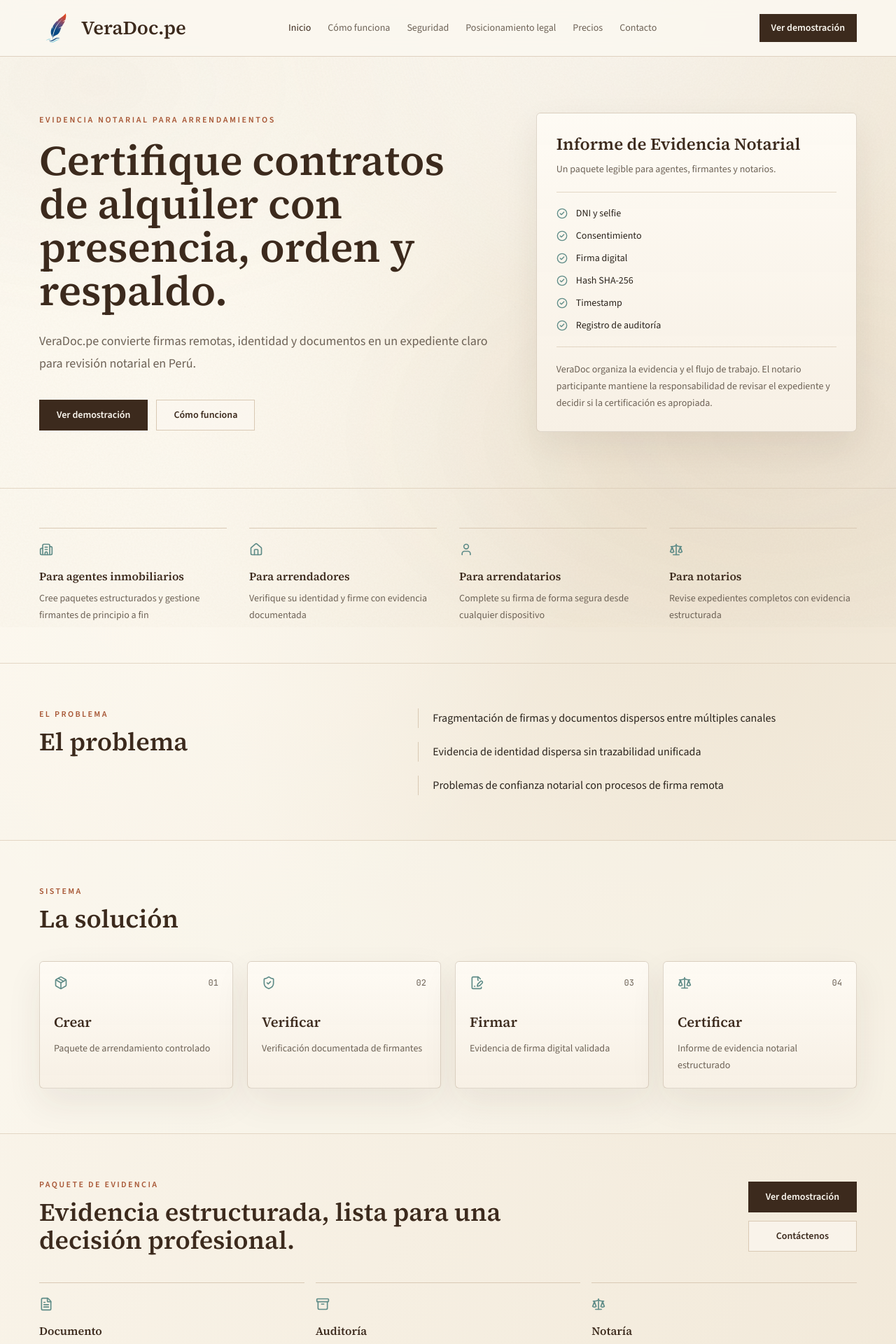
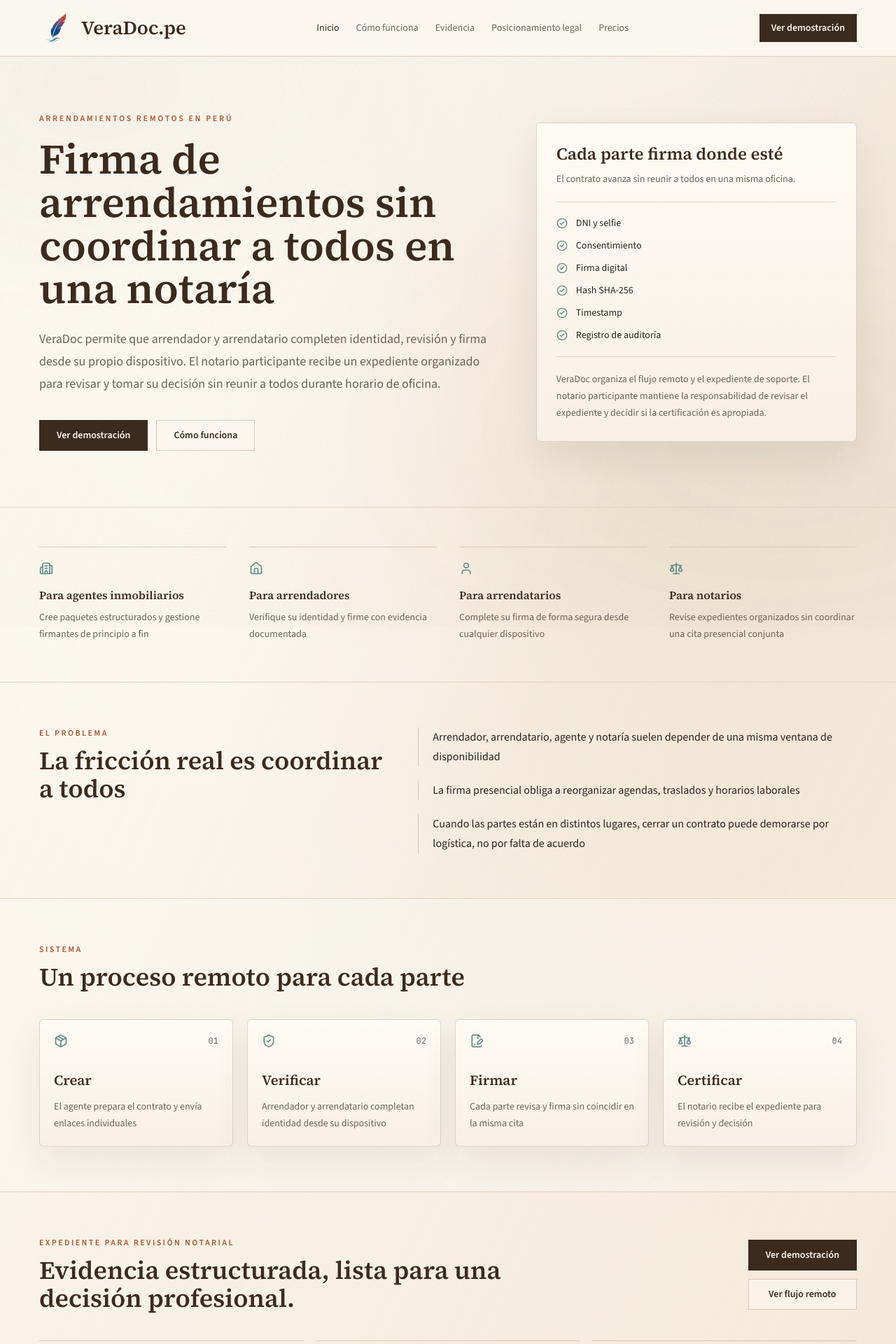
Before and after one commit to standardholdingsllc/veradoc, a Next.js app: page / in a window 1280 px wide. Shown: the top 1920 px of the page at 70% size. Built offline with nearby package versions, Linux system fonts and the light colour scheme.

Commit message:
Refocus marketing copy on remote convenience

```diff
--- a/app/(marketing)/como-funciona/page.tsx
+++ b/app/(marketing)/como-funciona/page.tsx
@@ -29,11 +29,13 @@ export const metadata: Metadata = {
   description: COMO_FUNCIONA.subtitulo,
 };
 
+type WorkflowRole = UserRole | "system" | "signers";
+
 interface WorkflowStep {
   step: number;
   title: string;
   description: string;
-  role: UserRole | "system";
+  role: WorkflowRole;
   evidence: string[];
   icon: React.ComponentType<{ className?: string }>;
 }
@@ -70,17 +72,17 @@ const STEPS: WorkflowStep[] = [
     step: 4,
     title: "El agente envía enlaces de firma",
     description:
-      "Distribuye enlaces seguros personalizados a cada firmante por correo o WhatsApp.",
+      "Distribuye enlaces personalizados para que cada parte continúe desde su propio dispositivo, sin coordinar una cita conjunta.",
     role: "realtor",
     evidence: ["Enlaces seguros", "Registro de envío", "Tokens de acceso"],
     icon: Send,
   },
   {
     step: 5,
-    title: "Los firmantes verifican identidad y firman",
+    title: "Arrendador y arrendatario verifican identidad y firman",
     description:
-      "Arrendador y arrendatario completan verificación WhatsApp, consentimiento, identidad y firma digital.",
-    role: "landlord",
+      "Ambas partes completan verificación WhatsApp, consentimiento, identidad y firma digital desde donde estén.",
+    role: "signers",
     evidence: [
       "Verificación OTP",
       "DNI y selfie",
@@ -115,7 +117,7 @@ const STEPS: WorkflowStep[] = [
     step: 8,
     title: "El notario revisa la evidencia",
     description:
-      "Examina identidad, firmas, cadena de certificados, timestamps y verificación de registro.",
+      "Examina identidad, firmas, cadena de certificados, timestamps y el expediente presentado.",
     role: "notary",
     evidence: [
       "Lista de verificación completada",
@@ -152,14 +154,14 @@ const STEPS: WorkflowStep[] = [
   },
   {
     step: 11,
-    title: "El registro se actualiza",
+    title: "El contrato final queda disponible",
     description:
-      "Se registra el arrendamiento certificado y se habilitan alertas de duplicados para futuros paquetes.",
+      "La versión final no alterada del contrato se almacena de forma segura y permanece visible para las partes.",
     role: "system",
     evidence: [
-      "Entrada en registro de arrendamientos",
-      "Estado registral",
-      "Indicador de vigencia",
+      "Contrato final almacenado",
+      "Acceso para todas las partes",
+      "Registro de disponibilidad",
     ],
     icon: Building2,
   },
@@ -167,6 +169,7 @@ const STEPS: WorkflowStep[] = [
 
 function roleLabel(role: WorkflowStep["role"]): string {
   if (role === "system") return "VeraDoc";
+  if (role === "signers") return "Arrendador y arrendatario";
   return ROLES[role];
 }
 
--- a/app/(marketing)/contacto/page.tsx
+++ /dev/null
@@ -1,36 +0,0 @@
-import type { Metadata } from "next";
-import { Mail } from "lucide-react";
-import { CONTACTO, META, PAGE_TITLES } from "@/lib/i18n/labels";
-
-export const metadata: Metadata = {
-  title: `${PAGE_TITLES.contacto} — ${META.siteName}`,
-  description: CONTACTO.subtitulo,
-};
-
-export default function ContactoPage() {
-  return (
-    <div className="mx-auto w-full max-w-[1200px] px-4 py-12">
-      <header className="max-w-2xl">
-        <h1 className="text-3xl font-semibold text-primary">
-          {CONTACTO.titulo}
-        </h1>
-        <p className="mt-4 text-base leading-relaxed text-muted">
-          {CONTACTO.subtitulo}
-        </p>
-      </header>
-
-      <div className="mt-12 max-w-md border-l-2 border-secondary py-1 pl-6">
-        <div className="flex items-center gap-3">
-          <Mail className="size-5 text-secondary" aria-hidden="true" />
-          <a
-            href="mailto:contacto@veradoc.pe"
-            className="text-base font-medium text-primary hover:underline"
-          >
-            contacto@veradoc.pe
-          </a>
-        </div>
-        <p className="mt-6 text-sm text-muted">{CONTACTO.placeholder}</p>
-      </div>
-    </div>
-  );
-}
--- a/app/(marketing)/page.tsx
+++ b/app/(marketing)/page.tsx
@@ -114,14 +114,13 @@ export default function HomePage() {
         <SectionContainer className="grid min-h-[calc(84svh-5rem)] items-center gap-12 py-14 md:grid-cols-[1.04fr_0.72fr] md:py-20">
           <div className="max-w-3xl">
             <p className="text-xs font-semibold uppercase tracking-[0.22em] text-accent">
-              Evidencia notarial para arrendamientos
+              Arrendamientos remotos en Perú
             </p>
             <h1 className="mt-5 max-w-4xl font-serif text-4xl font-semibold leading-[1.03] text-primary md:text-6xl">
-              Certifique contratos de alquiler con presencia, orden y respaldo.
+              {HOMEPAGE.heroTitle}
             </h1>
             <p className="mt-6 max-w-2xl text-lg leading-8 text-muted">
-              VeraDoc.pe convierte firmas remotas, identidad y documentos en un
-              expediente claro para revisión notarial en Perú.
+              {HOMEPAGE.heroSubtitle}
             </p>
             <div className="mt-9 flex flex-col gap-3 sm:flex-row">
               <Link href="/demo" className={buttonLinkClass("primary")}>
@@ -139,10 +138,10 @@ export default function HomePage() {
           <aside className="paper-panel hidden rounded-md p-5 md:block md:p-7">
             <div className="border-b border-border/70 pb-5">
               <p className="font-serif text-2xl font-semibold text-primary">
-                Informe de Evidencia Notarial
+                Cada parte firma donde esté
               </p>
               <p className="mt-2 text-sm leading-6 text-muted">
-                Un paquete legible para agentes, firmantes y notarios.
+                El contrato avanza sin reunir a todos en una misma oficina.
               </p>
             </div>
             <div className="grid gap-3 py-5">
@@ -255,7 +254,7 @@ export default function HomePage() {
             <Link href="/demo" className={buttonLinkClass("primary")}>
               {HOMEPAGE.ctaDemo}
             </Link>
-            <Link href="/contacto" className={buttonLinkClass("outline")}>
+            <Link href="/como-funciona" className={buttonLinkClass("outline")}>
               {HOMEPAGE.ctaFinal}
             </Link>
           </div>
@@ -265,17 +264,17 @@ export default function HomePage() {
             {
               icon: FileText,
               title: "Documento",
-              detail: "Versiones bloqueadas y hashes verificables.",
+              detail: "Contrato final sin alteraciones, disponible para consulta.",
             },
             {
               icon: Archive,
-              title: "Auditoría",
-              detail: "Acciones, tiempos y actores en un solo expediente.",
+              title: "Acceso",
+              detail: "Arrendador, arrendatario, agente y notario pueden verlo.",
             },
             {
               icon: Scale,
               title: "Notaría",
-              detail: "Revisión enfocada en evidencia, no en reconstruir hechos.",
+              detail: "Revisión sin coordinar una reunión conjunta.",
             },
           ].map((item) => (
             <article key={item.title} className="border-t border-border pt-5">
--- a/components/layout/top-nav.tsx
+++ b/components/layout/top-nav.tsx
@@ -12,10 +12,9 @@ import { cn } from "@/lib/utils";
 const MARKETING_LINKS = [
   { href: "/", label: NAV.inicio },
   { href: "/como-funciona", label: NAV.comoFunciona },
-  { href: "/seguridad", label: NAV.seguridad },
+  { href: "/evidencia", label: NAV.seguridad },
   { href: "/posicionamiento-legal", label: NAV.posicionamientoLegal },
   { href: "/precios", label: NAV.precios },
-  { href: "/contacto", label: NAV.contacto },
 ] as const;
 
 export function TopNav() {
--- a/lib/i18n/labels.ts
+++ b/lib/i18n/labels.ts
@@ -10,11 +10,11 @@
 export const META = {
   siteName: "VeraDoc.pe",
   title:
-    "VeraDoc.pe — Certificación de arrendamiento con revisión notarial",
+    "VeraDoc.pe — Firma remota de arrendamientos con revisión notarial",
   description:
-    "Flujos de certificación de arrendamiento remoto para el sector inmobiliario peruano. Paquetes de evidencia notarial estructurados para revisión y certificación.",
+    "Flujos remotos para que arrendadores y arrendatarios completen contratos de alquiler desde su propio dispositivo y el notario revise sin coordinar una cita conjunta.",
   ogDescription:
-    "Flujos de certificación de arrendamiento remoto para el sector inmobiliario peruano.",
+    "Firma remota de arrendamientos con expediente organizado para revisión notarial.",
 } as const;
 
 // ---------------------------------------------------------------------------
@@ -23,14 +23,12 @@ export const META = {
 export const NAV = {
   inicio: "Inicio",
   comoFunciona: "Cómo funciona",
-  seguridad: "Seguridad",
+  seguridad: "Evidencia",
   posicionamientoLegal: "Posicionamiento legal",
   precios: "Precios",
-  contacto: "Contacto",
   verDemostracion: "Ver demostración",
   modoDemo: "Modo demostración — datos simulados",
   explorarDemostracion: "Explorar demostración",
-  contactenos: "Contáctenos",
 } as const;
 
 // ---------------------------------------------------------------------------
@@ -39,10 +37,9 @@ export const NAV = {
 export const PAGE_TITLES = {
   inicio: "Inicio",
   comoFunciona: "Cómo funciona",
-  seguridad: "Seguridad y evidencia",
+  seguridad: "Evidencia para revisión",
   posicionamientoLegal: "Posicionamiento legal",
   precios: "Precios",
-  contacto: "Contacto",
   demo: "Explorar demostración",
   agenteDashboard: "Panel del agente inmobiliario",
   nuevoPaquete: "Crear paquete de arrendamiento",
@@ -644,14 +641,14 @@ export const ERRORS = {
 // ---------------------------------------------------------------------------
 export const HOMEPAGE = {
   heroTitle:
-    "Flujos de certificación de arrendamiento remoto para el sector inmobiliario peruano",
+    "Firma de arrendamientos sin coordinar a todos en una notaría",
   heroSubtitle:
-    "VeraDoc ayuda a profesionales inmobiliarios a crear paquetes estructurados de arrendamiento, recopilar evidencia de firmantes, validar firmas digitales, y presentar un expediente completo de revisión a un notario participante.",
+    "VeraDoc permite que arrendador y arrendatario completen identidad, revisión y firma desde su propio dispositivo. El notario participante recibe un expediente organizado para revisar y tomar su decisión sin reunir a todos durante horario de oficina.",
   ctaDemo: "Ver demostración",
   ctaComoFunciona: "Cómo funciona",
   posicionamiento:
-    "VeraDoc organiza la evidencia y el flujo de trabajo. El notario participante mantiene la responsabilidad de revisar el expediente y decidir si la certificación es apropiada.",
-  ctaFinal: "Contáctenos",
+    "VeraDoc organiza el flujo remoto y el expediente de soporte. El notario participante mantiene la responsabilidad de revisar el expediente y decidir si la certificación es apropiada.",
+  ctaFinal: "Ver flujo remoto",
 } as const;
 
 export const HOMEPAGE_TRUST = {
@@ -666,31 +663,31 @@ export const HOMEPAGE_TRUST = {
   arrendatariosDesc:
     "Complete su firma de forma segura desde cualquier dispositivo",
   notariosDesc:
-    "Revise expedientes completos con evidencia estructurada",
+    "Revise expedientes organizados sin coordinar una cita presencial conjunta",
 } as const;
 
 export const HOMEPAGE_PROBLEM = {
-  titulo: "El problema",
+  titulo: "La fricción real es coordinar a todos",
   fragmentacion:
-    "Fragmentación de firmas y documentos dispersos entre múltiples canales",
+    "Arrendador, arrendatario, agente y notaría suelen depender de una misma ventana de disponibilidad",
   identidad:
-    "Evidencia de identidad dispersa sin trazabilidad unificada",
+    "La firma presencial obliga a reorganizar agendas, traslados y horarios laborales",
   confianza:
-    "Problemas de confianza notarial con procesos de firma remota",
-  duplicados: "Riesgo de arrendamiento duplicado sin alertas centralizadas",
+    "Cuando las partes están en distintos lugares, cerrar un contrato puede demorarse por logística, no por falta de acuerdo",
+  duplicados: "Dificultad para mantener una versión final sin alteraciones",
   recuperacion:
-    "Dificultad de recuperación y acceso a documentos certificados",
+    "Dificultad de recuperación y acceso al contrato final certificado",
 } as const;
 
 export const HOMEPAGE_SOLUTION = {
-  titulo: "La solución",
-  paqueteControlado: "Paquete de arrendamiento controlado",
-  verificacionFirmantes: "Verificación documentada de firmantes",
-  evidenciaFirma: "Evidencia de firma digital validada",
-  informeNotarial: "Informe de evidencia notarial estructurado",
-  panelNotarial: "Panel de revisión notarial basado en evidencia",
+  titulo: "Un proceso remoto para cada parte",
+  paqueteControlado: "El agente prepara el contrato y envía enlaces individuales",
+  verificacionFirmantes: "Arrendador y arrendatario completan identidad desde su dispositivo",
+  evidenciaFirma: "Cada parte revisa y firma sin coincidir en la misma cita",
+  informeNotarial: "El notario recibe el expediente para revisión y decisión",
+  panelNotarial: "Panel de revisión notarial basado en expediente",
   almacenamiento:
-    "Almacenamiento certificado y registro de arrendamientos",
+    "Contrato final almacenado y visible para todas las partes",
 } as const;
 
 export const HOMEPAGE_WORKFLOW = {
@@ -705,7 +702,7 @@ export const HOMEPAGE_WORKFLOW = {
 } as const;
 
 export const HOMEPAGE_EVIDENCE = {
-  titulo: "Paquete de evidencia",
+  titulo: "Expediente para revisión notarial",
   identidad: "Evidencia de identidad",
   consentimiento: "Registros de consentimiento",
   otp: "Verificación WhatsApp",
@@ -721,7 +718,7 @@ export const HOMEPAGE_EVIDENCE = {
 export const COMO_FUNCIONA = {
   titulo: "Cómo funciona",
   subtitulo:
-    "Un flujo estructurado de principio a fin para la certificación de arrendamientos",
+    "Un flujo remoto para que cada parte avance desde su propio dispositivo y el notario revise sin una cita conjunta",
   quienActua: "Quién actúa",
   queSucede: "Qué sucede",
   evidenciaCreada: "Evidencia creada",
@@ -729,12 +726,12 @@ export const COMO_FUNCIONA = {
 } as const;
 
 // ---------------------------------------------------------------------------
-// Marketing pages — Seguridad
+// Marketing pages — Evidencia
 // ---------------------------------------------------------------------------
 export const SEGURIDAD = {
-  titulo: "Seguridad y evidencia",
+  titulo: "Evidencia para revisión",
   subtitulo:
-    "Controles de integridad y trazabilidad para cada etapa del proceso",
+    "El expediente organiza identidad, consentimiento, firmas y actividad para que el notario pueda revisar sin reconstruir el proceso manualmente",
   versionesDocumento: "Control de versiones del documento",
   cadenaHashes: "Cadena de hashes del documento",
   validacionCertificados: "Validación de certificados digitales",
@@ -763,21 +760,11 @@ export const LEGAL = {
 } as const;
 
 // ---------------------------------------------------------------------------
-// Marketing pages — Precios & Contacto (placeholders)
+// Marketing pages — Precios
 // ---------------------------------------------------------------------------
 export const PRECIOS = {
   titulo: "Precios",
-  subtitulo: "Información de precios disponible próximamente",
-  contactarVentas: "Contáctenos para más información",
-} as const;
-
-export const CONTACTO = {
-  titulo: "Contacto",
-  subtitulo: "Estamos disponibles para responder sus consultas",
-  nombre: "Nombre",
-  mensaje: "Mensaje",
-  enviar: "Enviar mensaje",
-  placeholder: "Formulario de contacto disponible próximamente",
+  subtitulo: "La propuesta de VeraDoc es conveniencia remota, no competir por precio",
 } as const;
 
 // ---------------------------------------------------------------------------
```
Also changed, not shown: app/(marketing)/evidencia/page.tsx (renamed from app/(marketing)/seguridad/page.tsx, +7 -7 lines), app/(marketing)/precios/page.tsx (+7 -4 lines).
